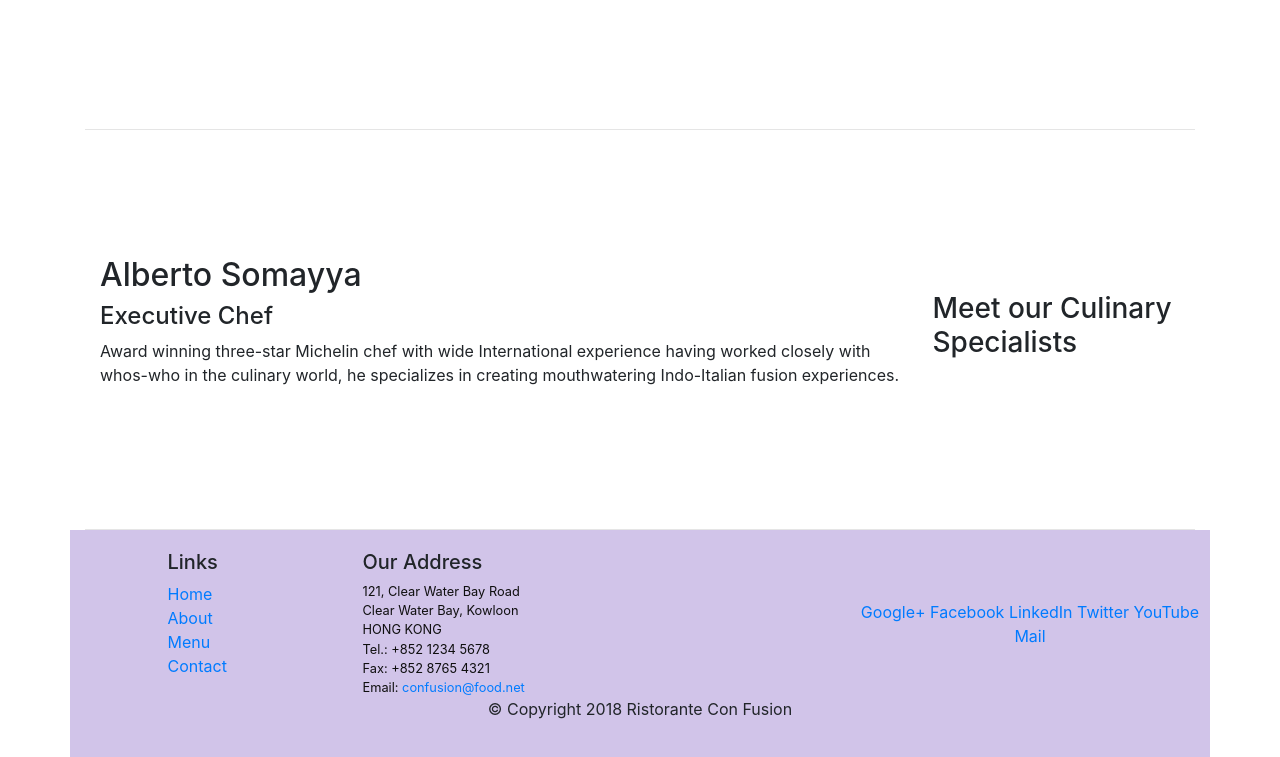
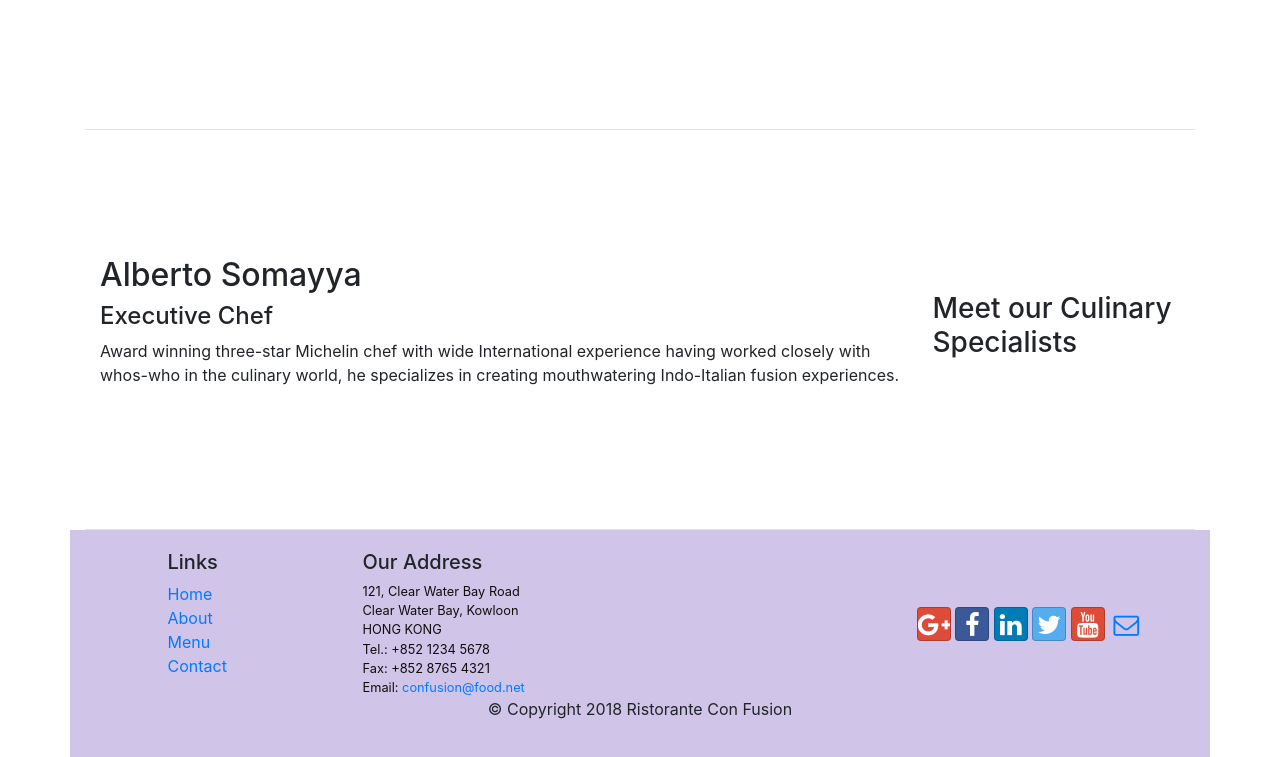
Before and after one commit to Haniver/gettingStartedWithBootstrap, a website: page index.html in a window 1280 px wide. Shown: the part 1004-1761 px from the top of the page. Drawn offline with nearby package versions, Linux system fonts and the light colour scheme.

Commit message:
Icon Fonts

```diff
--- a/index.html
+++ b/index.html
@@ -10,6 +10,8 @@
 
     <!-- Bootstrap CSS -->
     <link rel="stylesheet" href="node_modules/bootstrap/dist/css/bootstrap.min.css">
+    <link rel="stylesheet" href="node_modules/font-awesome/css/font-awesome.min.css">
+    <link rel="stylesheet" href="node_modules/bootstrap-social/bootstrap-social.css">
     <link rel="stylesheet" href="css/styles.css">
 </head>
 
@@ -22,10 +24,10 @@
             <a class="navbar-brand" href="#">Ristorante Con Fusion</a>
             <div class="collapse navbar-collapse" id="Navbar">
                 <ul class="navbar-nav mr-auto">
-                    <li class="nav-item active"><a class="nav-link" href="#">Home</a></li>
-                    <li class="nav-item"><a class="nav-link" href="./aboutus.html">About</a></li>
-                    <li class="nav-item"><a class="nav-link" href="#">Menu</a></li>
-                    <li class="nav-item"><a class="nav-link" href="#">Contact</a></li>
+                    <li class="nav-item active"><a class="nav-link" href="#"><span class="fa fa-home fa-lg"></span> Home</a></li>
+                    <li class="nav-item"><a class="nav-link" href="./aboutus.html"><span class="fa fa-info fa-lg"></span> About</a></li>
+                    <li class="nav-item"><a class="nav-link" href="#"><span class="fa fa-list fa-lg"></span> Menu</a></li>
+                    <li class="nav-item"><a class="nav-link" href="#"><span class="fa fa-address-card fa-lg"></span> Contact</a></li>
                 </ul>
             </div>
          </div>
@@ -102,12 +104,12 @@
                 </div>
                 <div class="col-12 col-sm-4 align-self-center">
                     <div class="text-center">
-                        <a href="http://google.com/+">Google+</a>
-                        <a href="http://www.facebook.com/profile.php?id=">Facebook</a>
-                        <a href="http://www.linkedin.com/in/">LinkedIn</a>
-                        <a href="http://twitter.com/">Twitter</a>
-                        <a href="http://youtube.com/">YouTube</a>
-                        <a href="mailto:">Mail</a>
+                        <a class="btn btn-social-icon btn-google" href="http://google.com/+"><i class="fa fa-google-plus"></i></a>
+                        <a class="btn btn-social-icon btn-facebook" href="http://www.facebook.com/profile.php?id="><i class="fa fa-facebook"></i></a>
+                        <a class="btn btn-social-icon btn-linkedin" href="http://www.linkedin.com/in/"><i class="fa fa-linkedin"></i></a>
+                        <a class="btn btn-social-icon btn-twitter" href="http://twitter.com/"><i class="fa fa-twitter"></i></a>
+                        <a class="btn btn-social-icon btn-google" href="http://youtube.com/"><i class="fa fa-youtube"></i></a>
+                        <a class="btn btn-social-icon" href="mailto:"><i class="fa fa-envelope-o"></i></a>
                     </div>
                 </div>
            </div>
--- a/package.json
+++ b/package.json
@@ -15,6 +15,8 @@
   },
   "dependencies": {
     "bootstrap": "^4.0.0",
+    "bootstrap-social": "^5.1.1",
+    "font-awesome": "^4.7.0",
     "jquery": "^3.3.1",
     "popper.js": "^1.12.9"
   }
```
Also changed, not shown: aboutus.html (+12 -12 lines), 1 other file.
